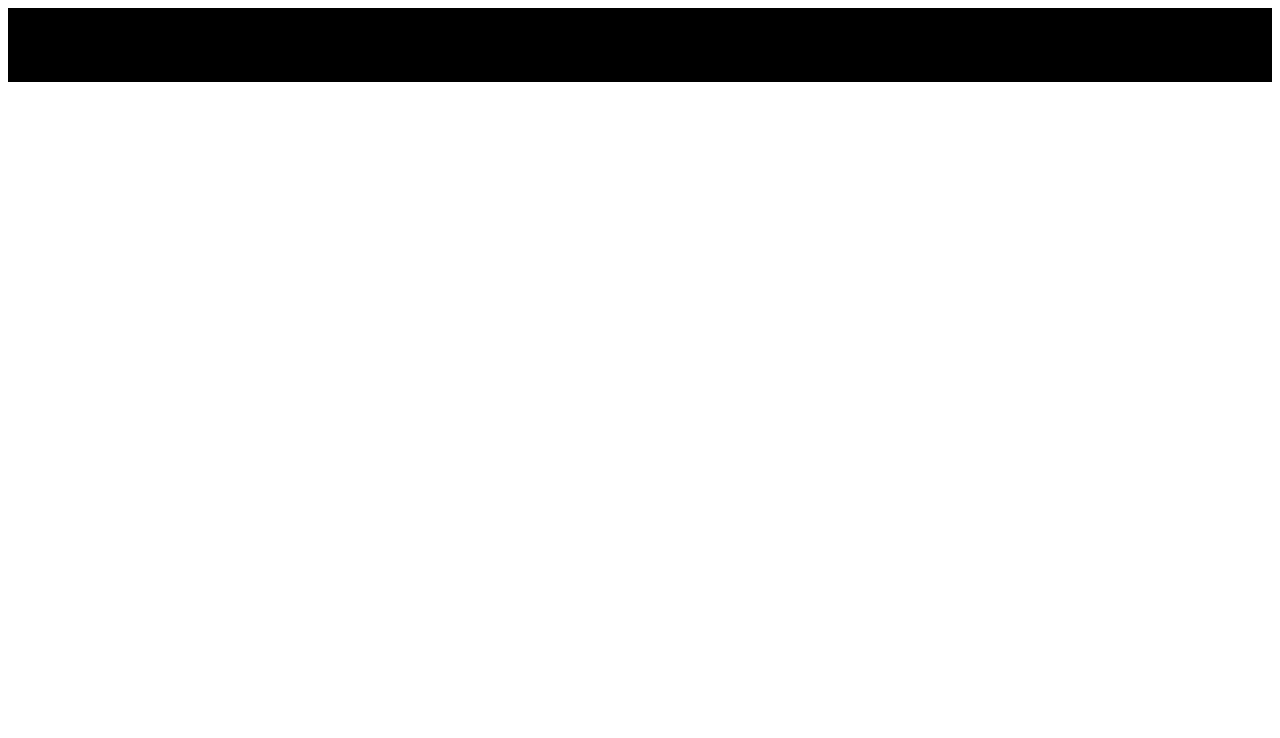
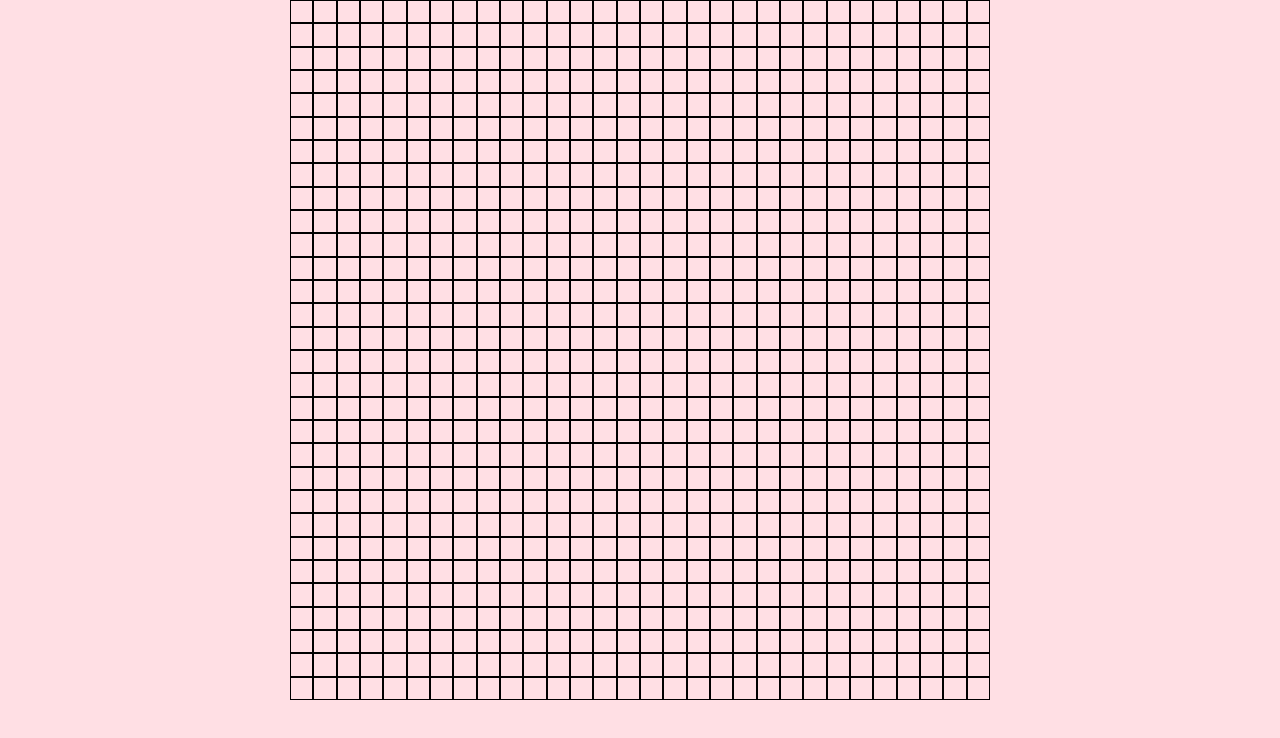
Before and after one commit to sotigt/etch-a-sketch, a plain HTML site: page index.html in a window 1280 px wide. Drawn offline with Linux system fonts and the light colour scheme.

Commit message:
Create grid with squares

```diff
--- a/index.html
+++ b/index.html
@@ -8,6 +8,8 @@
     <title>Etch-a-sketch</title>
 </head>
 <body>
-    <div class="container"></div>
+    <div class="container">
+        <div class="square-container"></div>
+    </div>
 </body>
 </html>
--- a/script.js
+++ b/script.js
@@ -1,10 +1,20 @@
-const container = document.querySelector('.container');
+const gridsize = 700;
+const container = document.querySelector('.square-container');
+container.setAttribute("style", `height: ${gridsize}px; width: ${gridsize}px`);
 
-// loopa och skapa 16 squares
-//appenda de till container
 
-for(let i = 0; i < 16; i++) {
-    const square = document.createElement('div');
-    square.setAttribute("class", "square");
-    container.appendChild(square);
+function createGrid (squarePerSide) {
+    const totalSquares = (squarePerSide * squarePerSide);
+    const squareSize = `${(gridsize / squarePerSide) }px`;
+
+    for(let i = 0; i < totalSquares; i++) {
+        const square = document.createElement('div');
+        square.setAttribute("style", `height: ${squareSize}; width: ${squareSize}`);
+        square.setAttribute("class", "square");
+
+        container.appendChild(square);
+    }
 }
+
+
+createGrid(30)
--- a/styles.css
+++ b/styles.css
@@ -1,8 +1,28 @@
+* {
+    box-sizing: border-box;
+    margin: 0;
+    padding: 0;
+}
+
+body {
+    background-color: rgba(255, 192, 203, 0.507);
+}
+
 .container {
-    border: 5px solid black;
+    display: flex;
+    justify-content: center;
+    align-items: center;
+
+}
+
+.square-container {
+    display: flex;
+    flex-wrap: wrap;
+    align-items: center;
+
 }
 
 .square {
-    border: 2px solid black;
-    background: pink;
+    border: 1px solid;
+
 }
```
